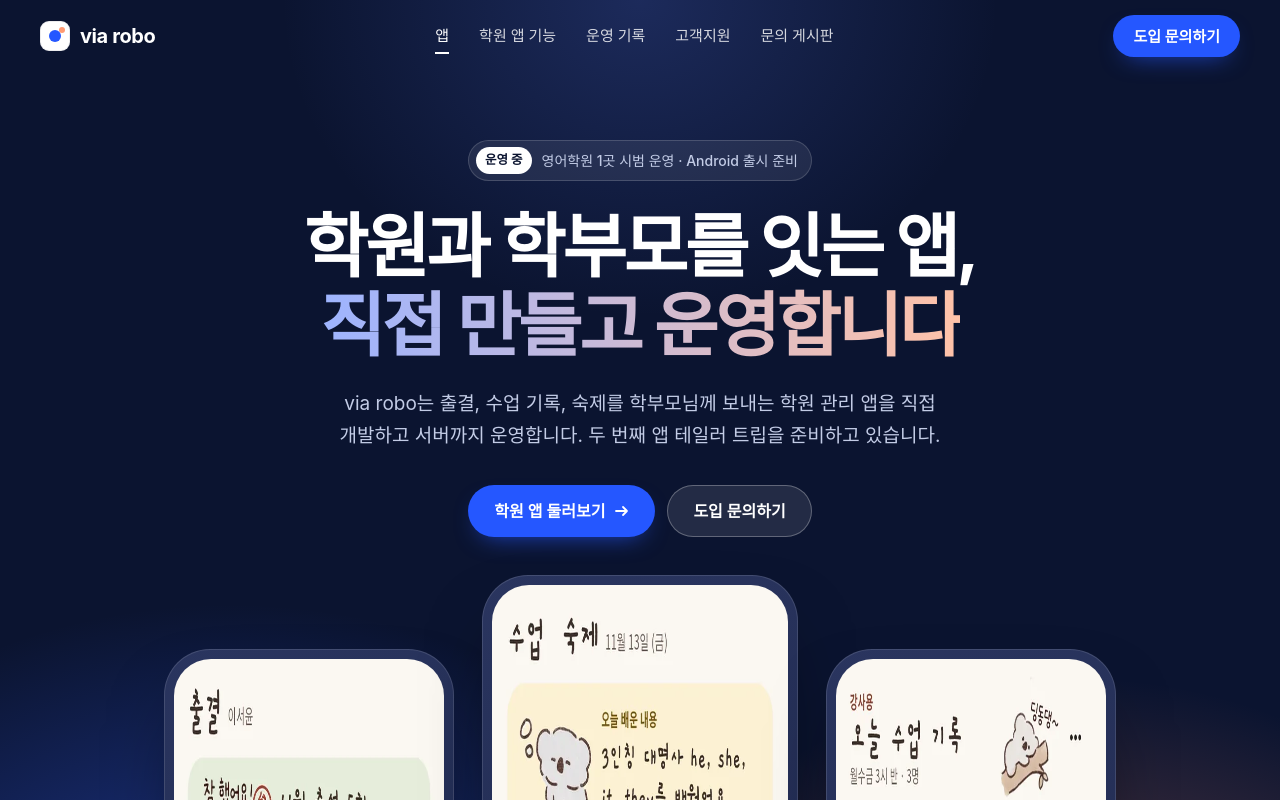
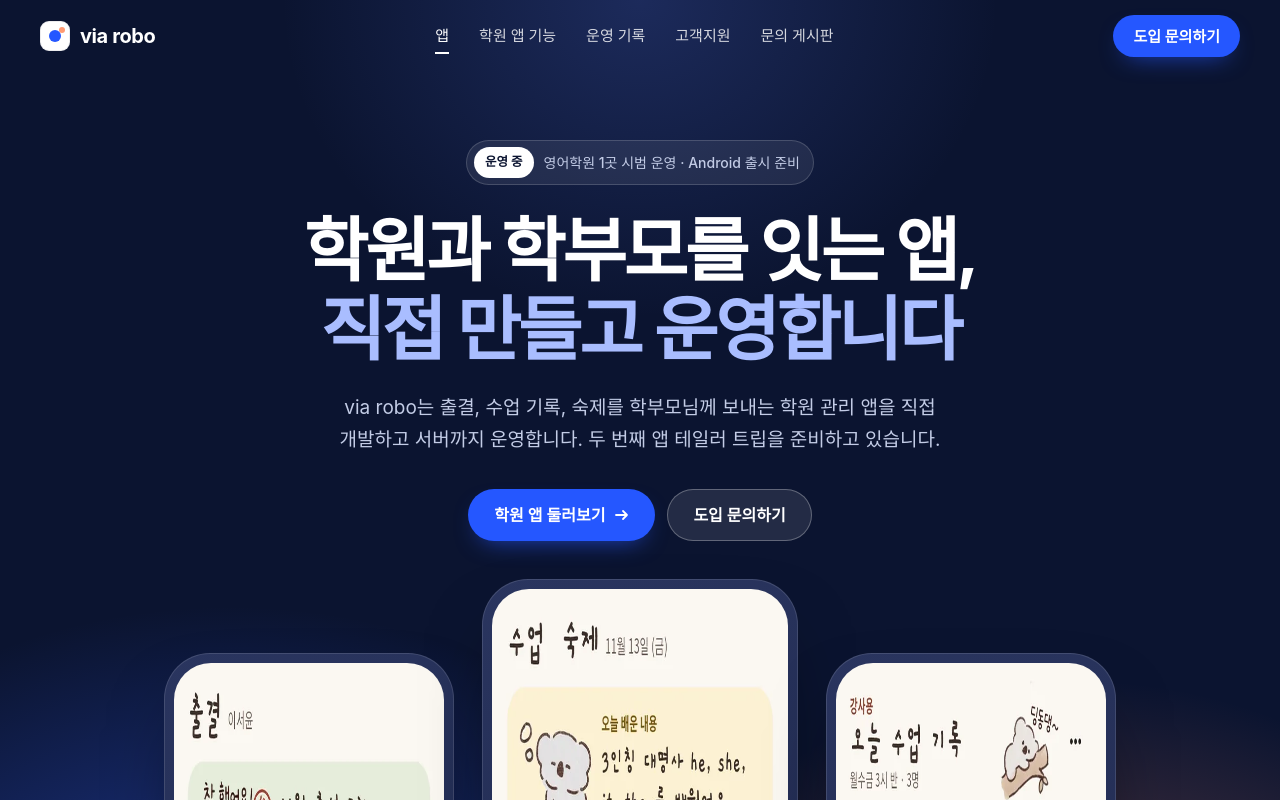
Before and after one commit to marcia45/viarobo-site, a plain HTML site: page index.html in a window 1280 px wide. Shown: the top 800 px of the page. Drawn offline with Linux system fonts and the light colour scheme; no server answers; a web font is replaced by a local one.

Commit message:
제목 그라데이션 글자를 단색으로, 작은 배지 여백 정리
Co-Authored-By: Claude Opus 5.5 <noreply@anthropic.com>
Claude-Session: https://claude.ai/code/session_018tNFsw8diLCK49hqDsGkZH

```diff
--- a/index.html
+++ b/index.html
@@ -73,9 +73,9 @@
       radial-gradient(40% 40% at 50% 0%, rgb(80 110 220 / .25), transparent 70%); }
   .hero__text { text-align: center; max-width: 860px; margin: 0 auto; }
   .eyebrow { display: inline-flex; align-items: center; gap: 10px; padding: 7px 14px 7px 8px; border-radius: 999px; background: rgb(255 255 255 / .08); box-shadow: inset 0 0 0 1px rgb(255 255 255 / .16); font-size: 14px; font-weight: 500; color: var(--navy-2nd); }
-  .eyebrow b { background: #fff; color: var(--navy); font-size: 12.5px; padding: 3px 9px; border-radius: 99px; font-weight: 700; }
+  .eyebrow b { background: #fff; color: var(--navy); font-size: 12.5px; padding: 5px 11px; border-radius: 99px; font-weight: 700; }
   h1 { font-size: clamp(38px, 5.6vw, 70px); line-height: 1.14; letter-spacing: -0.045em; font-weight: 700; margin: 26px 0 22px; }
-  h1 span { background: linear-gradient(90deg, #9db4ff, #ffc2a8); -webkit-background-clip: text; background-clip: text; color: transparent; }
+  h1 span { color: #a9bdff; }
   .hero .lead { font-size: 19px; color: var(--navy-2nd); max-width: 34em; margin: 0 auto 34px; }
   .cta { display: flex; gap: 12px; justify-content: center; flex-wrap: wrap; }
   .phones { position: relative; display: flex; justify-content: center; align-items: flex-start; gap: 28px; margin-top: 72px; height: 520px; }
@@ -160,7 +160,7 @@
   .log time { font-weight: 700; font-variant-numeric: tabular-nums; color: var(--ink); }
   .log b { display: block; font-weight: 600; }
   .log span { color: var(--muted); font-size: 15px; }
-  .req { display: inline-block; margin-left: 6px; font-size: 12.5px; font-weight: 600; color: #a8420f; background: var(--peach-soft); padding: 2px 8px; border-radius: 99px; vertical-align: 2px; }
+  .req { display: inline-block; margin-left: 8px; font-size: 12.5px; font-weight: 600; color: #a8420f; background: var(--peach-soft); padding: 4px 10px; border-radius: 99px; vertical-align: 2px; }
 
   /* board */
   .board { display: grid; grid-template-columns: minmax(0, 1fr) minmax(0, 1.05fr); gap: 24px; align-items: start; }
```
